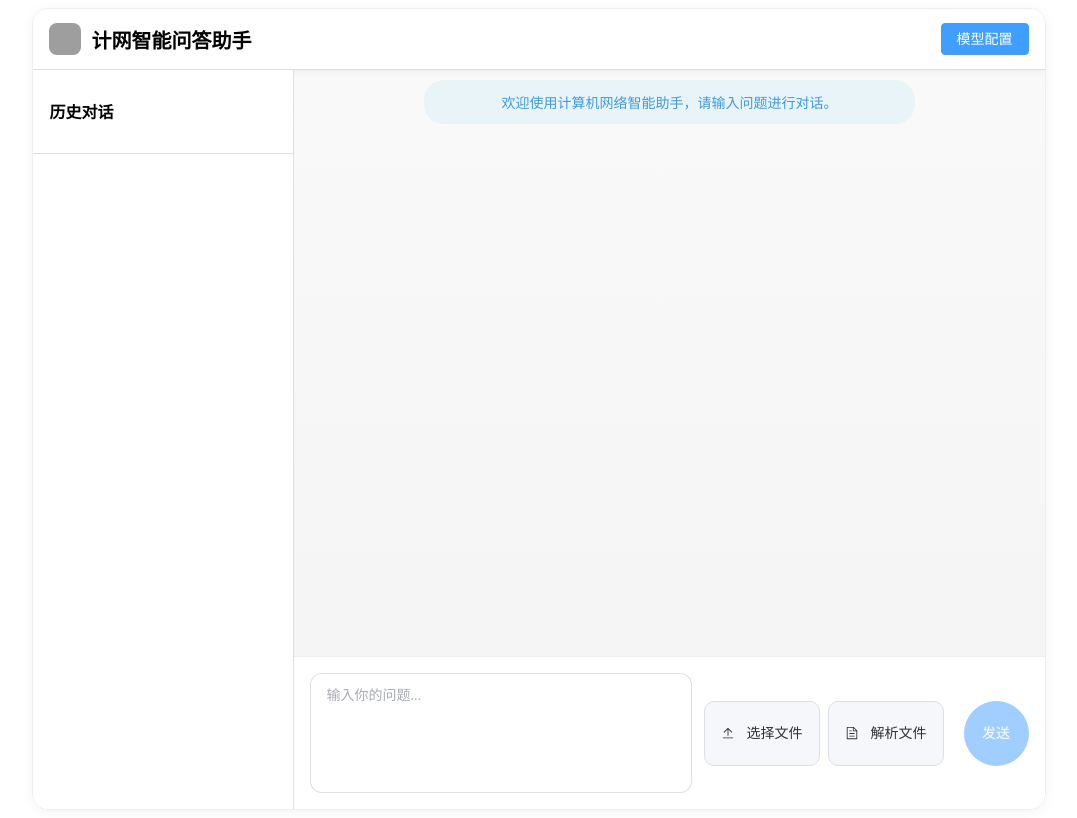
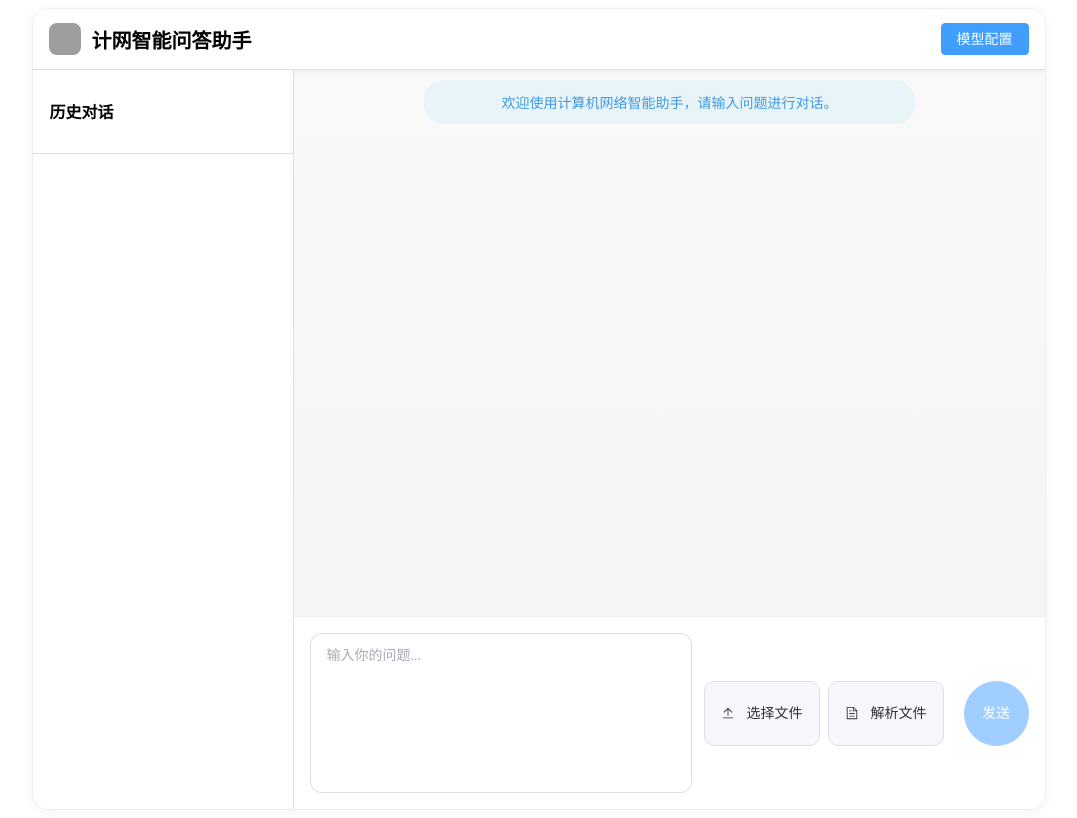
Before and after one commit to shakuakua/net-rag-Vue, a Vue app: page / in a window 1280 px wide. Shown: the whole page, without its empty margins (101-1178 px from the left). Built offline with nearby package versions, Linux system fonts and the light colour scheme; grey boxes are pictures that could not be loaded; the HTML template or start-up script is replaced by a standard one.

Commit message:
删除多余测试

```diff
--- a/src/components/InputBox.vue
+++ b/src/components/InputBox.vue
@@ -74,7 +74,6 @@ const handleIngest = async () => {
   try {
 
     console.log('开始解析文件...',lastUploadedFile);
-    console.log('开始解析文件路径...',lastUploadedFile.value.url);
     await chatStore.ingestFile(lastUploadedFile.value.url);
   } catch (error) {
     console.error('解析文件出错:', error);
@@ -106,7 +105,7 @@ const handleInput = (value: string) => {
   resize: none !important;
   padding: 12px 16px !important;
   height: auto !important;
-  min-height: 120px !important;
+  min-height: 160px !important;
 }
 
 .send-btn {
```
